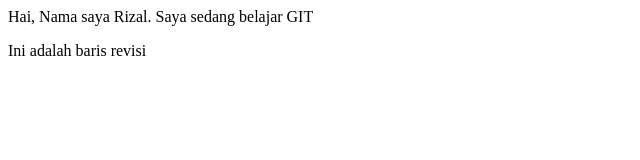
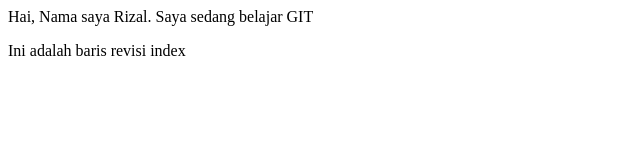
Before and after one commit to tetcotet/belajar-git, a plain HTML site: page index.html in a window 1280 px wide. Shown: the full height of the page, 0-640 px from the left. Drawn offline with Linux system fonts and the light colour scheme.

Commit message:
revisi file index html

```diff
--- a/index.html
+++ b/index.html
@@ -8,7 +8,7 @@
 <body>
     <p>Hai, Nama saya Rizal. Saya sedang belajar GIT</p>
 
-    <p>Ini adalah baris revisi</p>
+    <p>Ini adalah baris revisi index</p>
 </body>
 
 </html>
```
